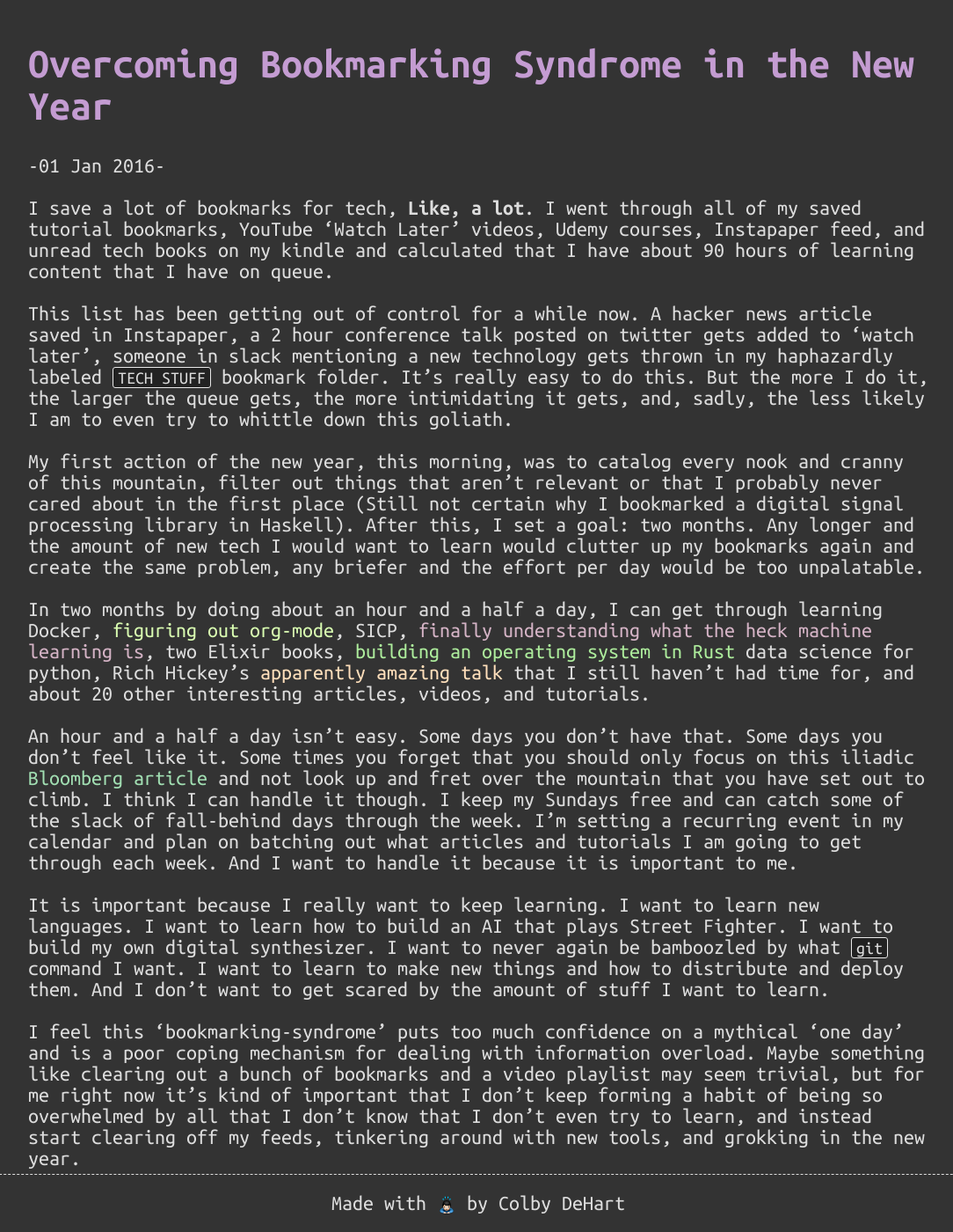
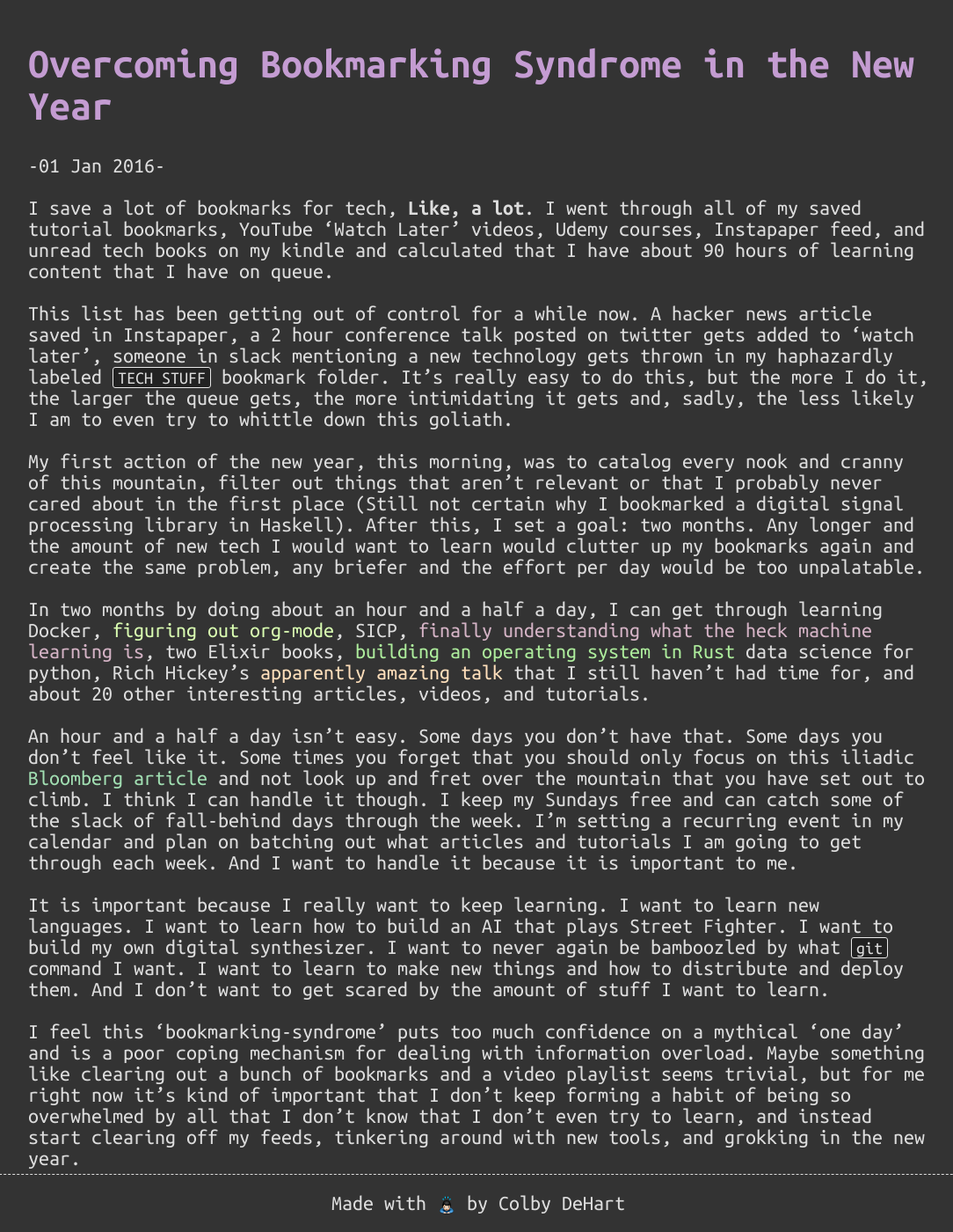
Before and after one commit to colbydehart/colbydehart.github.io, a Jekyll site: the page built from _posts/2016-01-01-overcoming-bookmarking-syndrome-in-the-new-year.md, in a window 1280 px wide and 1400 px high. Shown: the whole window at 88% size, without its empty margins (96-1180 px from the left). Built offline with Jekyll 4.4.1, drawn with Linux system fonts in a browser that asks for light colours; nearby versions of some CDN libraries; comment, search, counter and statistics services are not loaded.

Commit message:
Update 2016-01-01-overcoming-bookmarking-syndrome-in-the-new-year.md

```diff
--- a/_posts/2016-01-01-overcoming-bookmarking-syndrome-in-the-new-year.md
+++ b/_posts/2016-01-01-overcoming-bookmarking-syndrome-in-the-new-year.md
@@ -7,7 +7,7 @@ title: Overcoming Bookmarking Syndrome in the New Year
 
 I save a lot of bookmarks for tech, **Like, a lot**. I went through all of my saved tutorial bookmarks, YouTube 'Watch Later' videos, Udemy courses, Instapaper feed, and unread tech books on my kindle and calculated that I have about 90 hours of learning content that I have on queue.
 
-This list has been getting out of control for a while now. A hacker news article saved in Instapaper, a 2 hour conference talk posted on twitter gets added to 'watch later', someone in slack mentioning a new technology  gets thrown in my haphazardly labeled `TECH STUFF` bookmark folder. It's really easy to do this. But the more I do it, the larger the queue gets, the more intimidating it gets, and, sadly, the less likely I am to even try to whittle down this goliath.
+This list has been getting out of control for a while now. A hacker news article saved in Instapaper, a 2 hour conference talk posted on twitter gets added to 'watch later', someone in slack mentioning a new technology  gets thrown in my haphazardly labeled `TECH STUFF` bookmark folder. It's really easy to do this, but the more I do it, the larger the queue gets, the more intimidating it gets and, sadly, the less likely I am to even try to whittle down this goliath.
 
 My first action of the new year, this morning, was to catalog every nook and cranny of this mountain, filter out things that aren't relevant or that I probably never cared about in the first place (Still not certain why I bookmarked a digital signal processing library in Haskell). After this, I set a goal: two months. Any longer and the amount of new tech I would want to learn would clutter up my bookmarks again and create the same problem, any briefer and the effort per day would be too unpalatable.
 
@@ -18,4 +18,4 @@ iliadic [Bloomberg article](http://www.bloomberg.com/graphics/2015-paul-ford-wha
 
 It is important because I really want to keep learning. I want to learn new languages. I want to learn how to build an AI that plays Street Fighter. I want to build my own digital synthesizer. I want to never again be bamboozled by what `git` command I want. I want to learn to make new things and how to distribute and deploy them. And I don't want to get scared by the amount of stuff I want to learn.
 
-I feel this 'bookmarking-syndrome' puts too much confidence on a mythical 'one day' and is a poor coping mechanism for dealing with information overload. Maybe something like clearing out a bunch of bookmarks and a video playlist may seem trivial, but for me right now it's kind of important that I don't keep forming a habit of being so overwhelmed by all that I don't know that I don't even try to learn, and instead start clearing off my feeds, tinkering around with new tools, and grokking in the new year.
+I feel this 'bookmarking-syndrome' puts too much confidence on a mythical 'one day' and is a poor coping mechanism for dealing with information overload. Maybe something like clearing out a bunch of bookmarks and a video playlist seems trivial, but for me right now it's kind of important that I don't keep forming a habit of being so overwhelmed by all that I don't know that I don't even try to learn, and instead start clearing off my feeds, tinkering around with new tools, and grokking in the new year.
```
